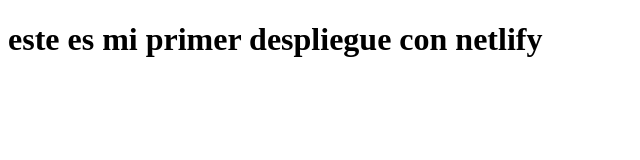
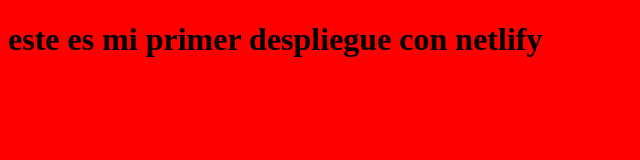
Before and after one commit to Aldair710/Mi-primer-repositorio, a plain HTML site: page index.html in a window 1280 px wide. Shown: the whole page, without its empty margins (0-640 px from the left). Drawn offline with Linux system fonts and the light colour scheme.

Commit message:
cambiando index

```diff
--- a/index.html
+++ b/index.html
@@ -4,6 +4,11 @@
     <meta charset="UTF-8">
     <meta name="viewport" content="width=device-width, initial-scale=1.0">
     <title>Document</title>
+    <style>
+        html, body{
+            background-color: rgb(255, 0, 0);
+        }
+    </style>
 </head>
 <body>
     <h1>este es mi primer despliegue con netlify</h1>
```
